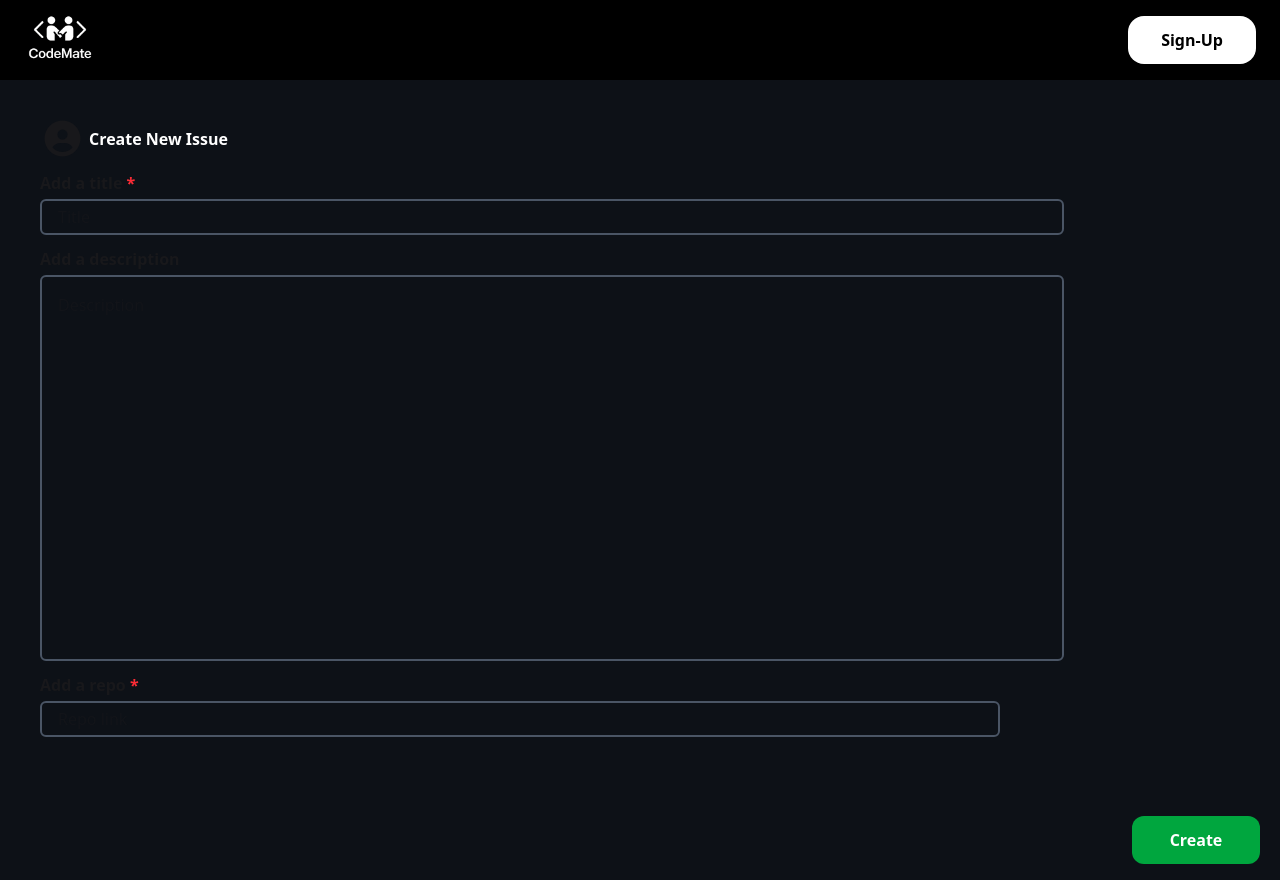
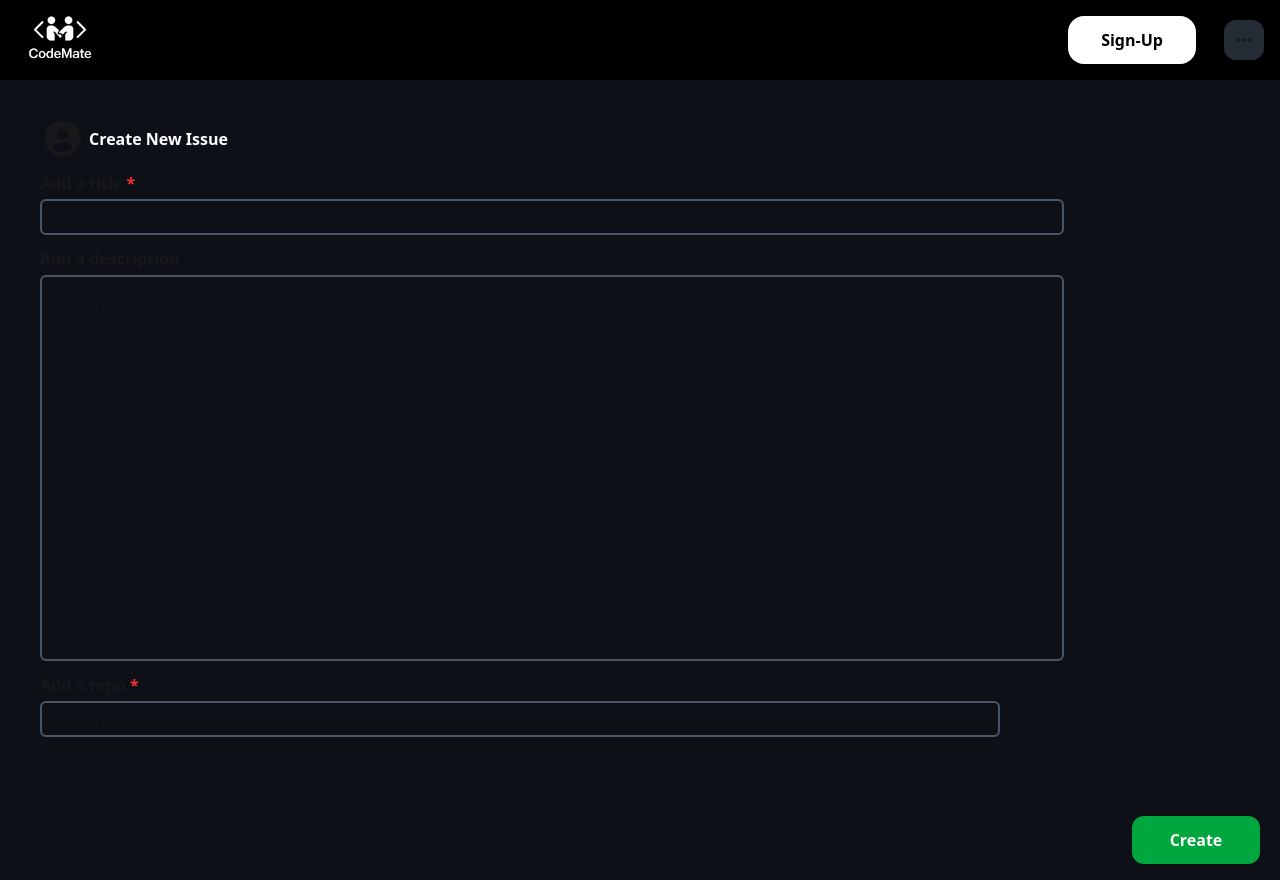
Before and after one commit to Kartikey-Pathak/CodeMate, a React (Vite) app: page /form in a window 1280 px wide. Built offline with nearby package versions, Linux system fonts and the light colour scheme.

Commit message:
Added the three dot info section for user profile and community tab

```diff
--- a/src/Nav.jsx
+++ b/src/Nav.jsx
@@ -1,20 +1,57 @@
 import { useState } from "react";
 import { Link } from "react-router-dom";
+import { useEffect, useRef } from 'react';
+import gsap from 'gsap';
+import { useGSAP } from '@gsap/react';
+gsap.registerPlugin(useGSAP);
+
+function Nav() {
+
+  const [click, setclick] = useState(false);
+ const [tab, settab] = useState(false);
+  const box = useRef(null);
+
+   const open = () => {
+    settab(!tab);
+  }
+  useEffect(() => {
+    if (tab && box.current) {
+      gsap.fromTo(
+        box.current,
+        { height: 0 },
+        { height: "10rem", duration: 0.5, ease: "power2.out" }
+      );
+    }
+    if (!tab && box.current) {
+      gsap.to(box.current, { height: 0, duration: 0.5, ease: "power2.in" });
+    }
+  }, [tab]);
 
 
-function Nav(){
-  const [click,setclick]=useState(false);
-    return(
+  return (
     <div className=" w-full max-w-screen h-20 bg-black flex items-center justify-between">
       {/* logo */}
       <div className=" flex items-center justify-center h-full m-5 cursor-pointer">
         <img src="./CodeMate.png" className=" h-full w-full object-cover" alt="" />
       </div>
 
+      <div className=" flex flex-row gap-1 items-center justify-center h-full relative">
         <Link to="/sign-up" className=" h-full flex items-center justify-center">
-          <div onClick={()=>{setclick(!click)}} className={` h-[60%] m-6 rounded-2xl hover:bg-white/40 cursor-pointer transition-all w-32 ${click?"bg-white/20":"bg-white"} flex items-center justify-center`}>
+          <div onClick={() => { setclick(!click) }} className={` h-[60%] m-6 rounded-2xl hover:bg-white/40 cursor-pointer transition-all w-32 ${click ? "bg-white/20" : "bg-white"} flex items-center justify-center`}>
             <h1 className=" text-black font-semibold">Sign-Up</h1>
-          </div></Link>
+          </div>
+        </Link>
+        <div onClick={() => { open() }} className=" bg-[#262C36] cursor-pointer transition-all hover:opacity-80 rounded-xl mr-4 flex items-center justify-center size-10"><i className="fa-solid fa-ellipsis"></i></div>
+        {tab?
+        <div ref={box} className=" absolute z-[100] h-40 w-48 bg-black border-2 flex flex-col gap-1 items-start border-white/20 top-10 rounded-xl">
+          <div className="flex flex-row items-center m-5 mt-7 gap-3"><i className="fa-regular text-xl text-gray-500 fa-circle-user"></i><h1 className=" text-white">Profile</h1></div>
+          <div className="flex flex-row items-center ml-5 gap-3"><i className="fa-solid fa-users text-xl text-gray-500"></i><h1 className=" text-white">Community</h1></div>
+        </div>
+        :null
+        }
+      </div>
+
+
     </div>
   )
 }
```
Lines whose indentation alone changed are shown as unchanged.
